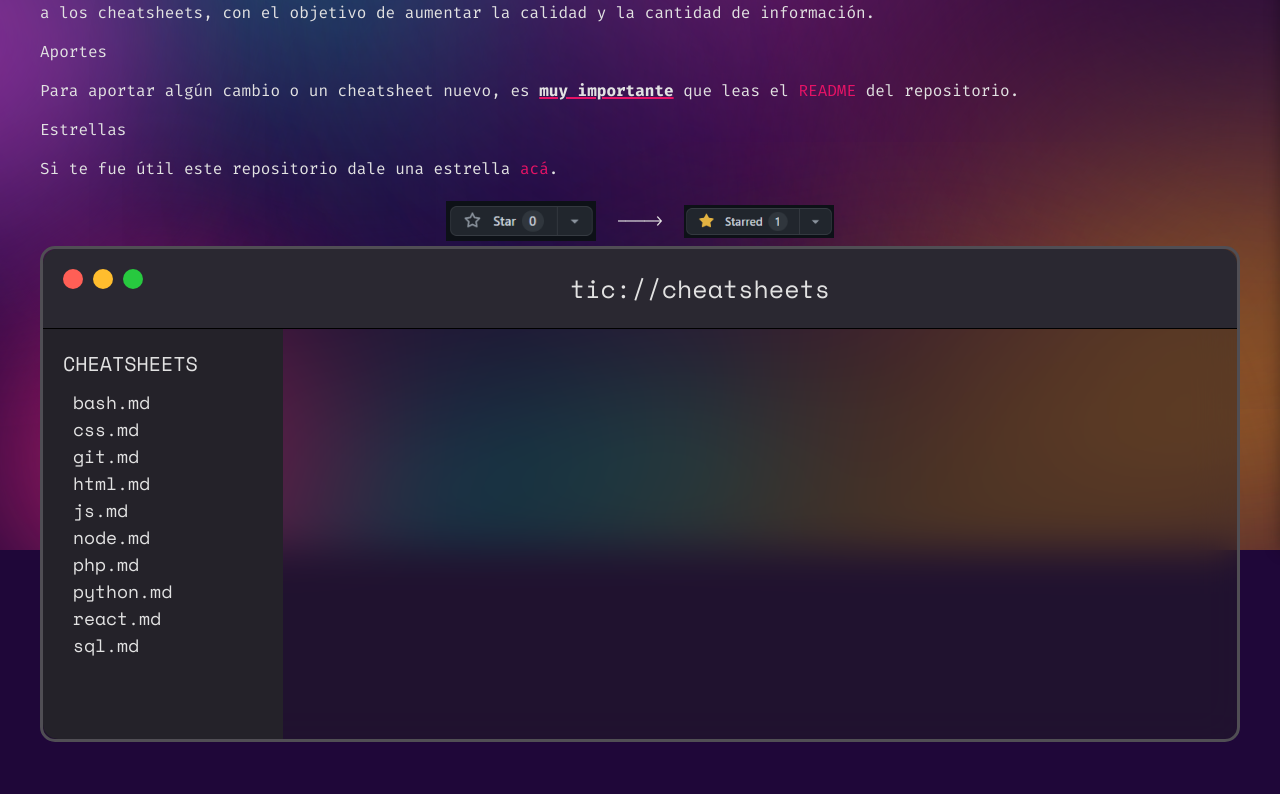
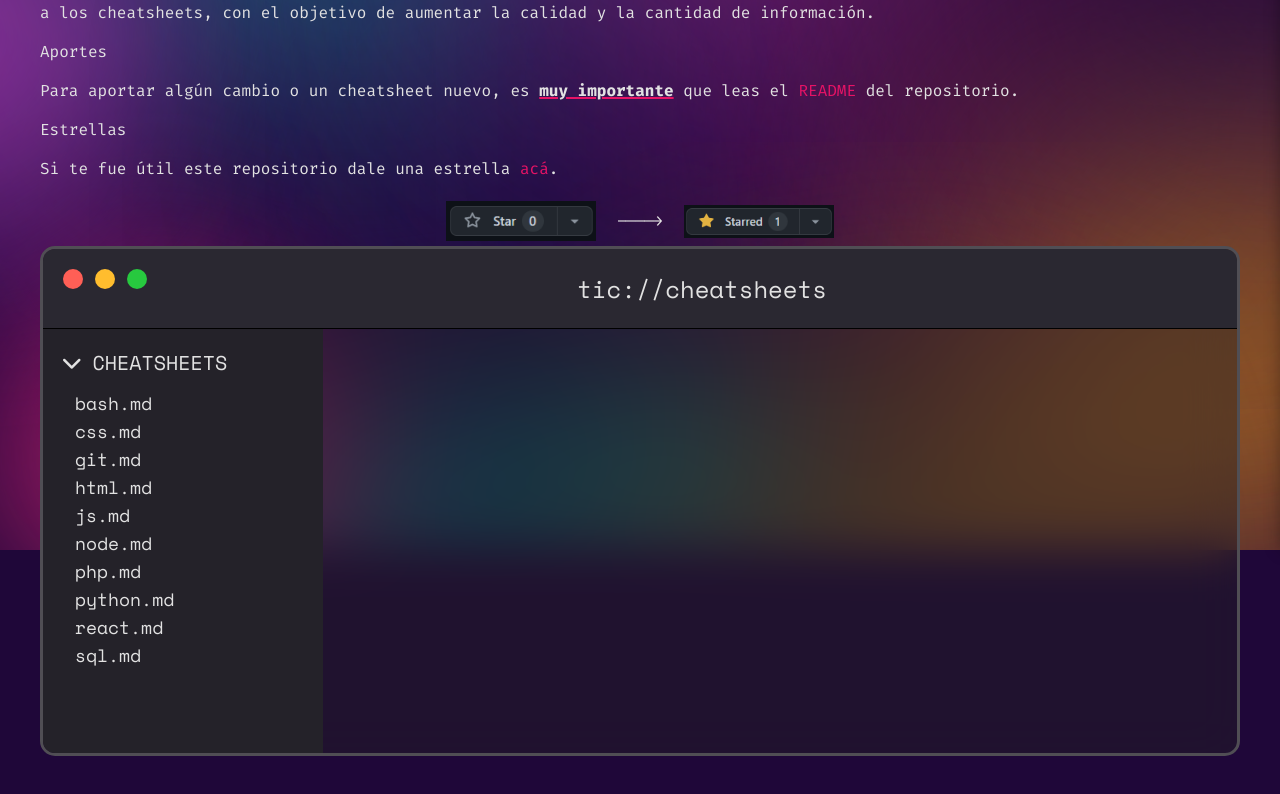
Before and after one commit to nachovigilante/cheatsheets, a Next.js app: page / in a window 1280 px wide. Shown: the part 250-1044 px from the top of the page. Built offline with nearby package versions, Linux system fonts and the light colour scheme.

Commit message:
style: migrated terminal style to tailwind

```diff
--- a/components/utils/Terminal.module.scss
+++ /dev/null
@@ -1,79 +0,0 @@
-.terminal {
-    border-radius: 15px;
-    border: 3px solid #504e54;
-    position: relative;
-    z-index: 1;
-    background-color: #2322256d;
-    backdrop-filter: blur(20px);
-
-    .titleBar {
-        background-color: #2a2831;
-        font-family: "Space Mono", monospace;
-        height: 80px;
-        font-size: 25px;
-        display: flex;
-        align-items: center;
-        border-bottom: 1px solid black;
-        border-radius: 15px 15px 0px 0px;
-
-        .buttons {
-            display: flex;
-            gap: 10px;
-            padding: 20px;
-            align-self: start;
-
-            div {
-                width: 20px;
-                height: 20px;
-                border-radius: 50%;
-
-                &.close {
-                    background-color: #ff5f56;
-                }
-
-                &.minimize {
-                    background-color: #ffbd2e;
-                }
-
-                &.maximize {
-                    background-color: #27c93f;
-                }
-            }
-        }
-
-        .title {
-            flex: 1;
-            text-align: center;
-        }
-    }
-
-    .content {
-        display: flex;
-        border-radius: 0px 0px 15px 15px;
-
-        .sideBar {
-            background-color: #242229;
-            padding: 20px;
-            font-family: "Space Mono", monospace;
-            border-radius: 0px 0px 0px 15px;
-            width: 240px;
-
-            .sideBarTitle {
-                font-size: 20px;
-                margin-bottom: 10px;
-            }
-
-            .sideBarContent {
-                font-size: 18px;
-                list-style: none;
-                padding-left: 10px;
-                padding-bottom: 60px;
-            }
-        }
-
-        .mainContent {
-            flex: 1;
-            width: 100%;
-        }
-    }
-}
--- a/components/utils/Terminal.tsx
+++ b/components/utils/Terminal.tsx
@@ -1,43 +1,34 @@
+import { CheatsheetType } from "../../pages";
 import styles from "./Terminal.module.scss";
 
-// type TerminalProps = {};
+type TerminalProps = {
+    cheatsheets: CheatsheetType[];
+};
 
-const Terminal = () => {
+const Terminal = ({ cheatsheets }: TerminalProps) => {
     return (
-        <div className={styles.terminal}>
-            <div className={styles.titleBar}>
-                <div className={styles.buttons}>
-                    <div className={styles.close}></div>
-                    <div className={styles.minimize}></div>
-                    <div className={styles.maximize}></div>
+        <div className="rounded-default border-3 border-[#504e54] bg-[#2322256d] backdrop-blur-xl overflow-hidden">
+            <div className="bg-[#2a2831] font-space h-20 text-2xl flex items-center border-b-1 border-b-black">
+                <div className="flex gap-3 p-5 self-start">
+                    <div className="bg-[#ff5f56] w-5 h-5 rounded-full" />
+                    <div className="bg-[#ffbd2e] w-5 h-5 rounded-full" />
+                    <div className="bg-[#27c93f] w-5 h-5 rounded-full" />
                 </div>
-                <div className={styles.title}>tic://cheatsheets</div>
+                <div className="flex-grow text-center">tic://cheatsheets</div>
             </div>
-            <div className={styles.content}>
-                <div className={styles.sideBar}>
-                    <div className={styles.sideBarTitle}>CHEATSHEETS</div>
-                    <ul className={styles.sideBarContent}>
-                        <li>bash.md</li>
-                        <li>css.md</li>
-                        <li>git.md</li>
-                        <li>html.md</li>
-                        <li>js.md</li>
-                        <li>node.md</li>
-                        <li>php.md</li>
-                        <li>python.md</li>
-                        <li>react.md</li>
-                        <li>sql.md</li>
-                        {/* {cheatsheets.map((c) => (
-                <li key={c.slug}>
-                    <Cheatsheet
-                        cheatsheet={c}
-                        onClick={() => setLoading(true)}
-                    />
-                </li>
-            ))} */}
+            <div className="flex">
+                <div className="bg-[#242229] p-5 font-space">
+                    <div className="text-xl mb-3">
+                        <i className="fa-solid fa-chevron-down mr-3"></i>
+                        CHEATSHEETS
+                    </div>
+                    <ul className="text-lg list-none pl-3 pb-16 w-60">
+                        {cheatsheets.map((c) => (
+                            <li key={c.slug}>{c.slug}.md</li>
+                        ))}
                     </ul>
                 </div>
-                <div className={styles.mainContent}>{/* TODO */}</div>
+                <div className="flex-grow">{/* TODO */}</div>
             </div>
         </div>
     );
--- a/pages/index.tsx
+++ b/pages/index.tsx
@@ -70,7 +70,7 @@ const Home: NextPage = ({ cheatsheets }: { cheatsheets: CheatsheetType[] }) => {
                     <div className={styles["image"]} />
                 </div>
 
-                <Terminal />
+                <Terminal cheatsheets={cheatsheets} />
             </div>
             <Background />
         </>
--- a/tailwind.config.js
+++ b/tailwind.config.js
@@ -3,10 +3,23 @@ module.exports = {
     content: [
         "./pages/**/*.{js,ts,jsx,tsx}",
         "./components/**/*.{js,ts,jsx,tsx}",
-        "./styles/**/*.{js,ts,jsx,tsx,scss,css}"
+        "./styles/**/*.{js,ts,jsx,tsx,scss,css}",
     ],
     theme: {
-        extend: {},
+        fontFamily: {
+            mono: ["Fira Code", "monospace"],
+            space: ["Space Mono", "monospace"],
+            raleway: ["Raleway", "sans-serif"],
+        },
+        extend: {
+            borderWidth: {
+                1: "1px",
+                3: "3px",
+            },
+            borderRadius: {
+                default: "15px",
+            },
+        },
     },
     plugins: [],
 };
```
Also changed, not shown: components/utils/Arrow.module.scss (line endings or trailing spaces).
